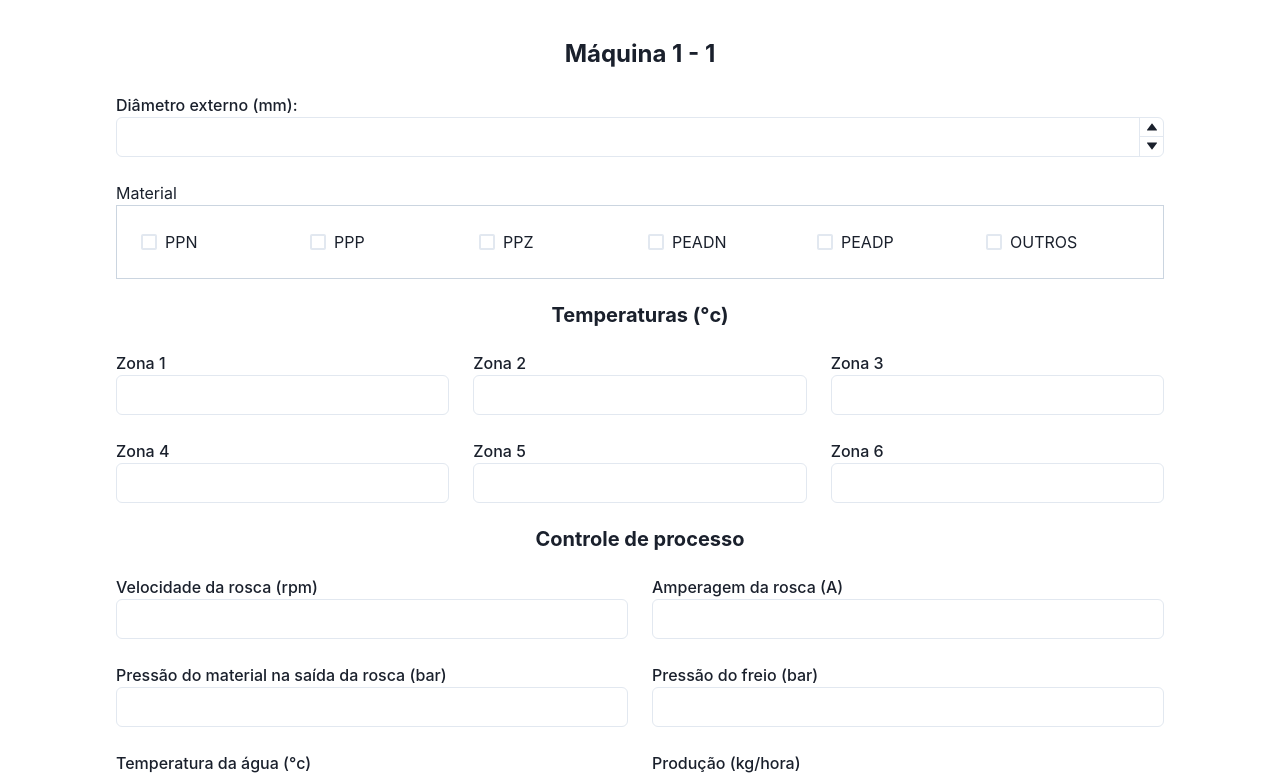
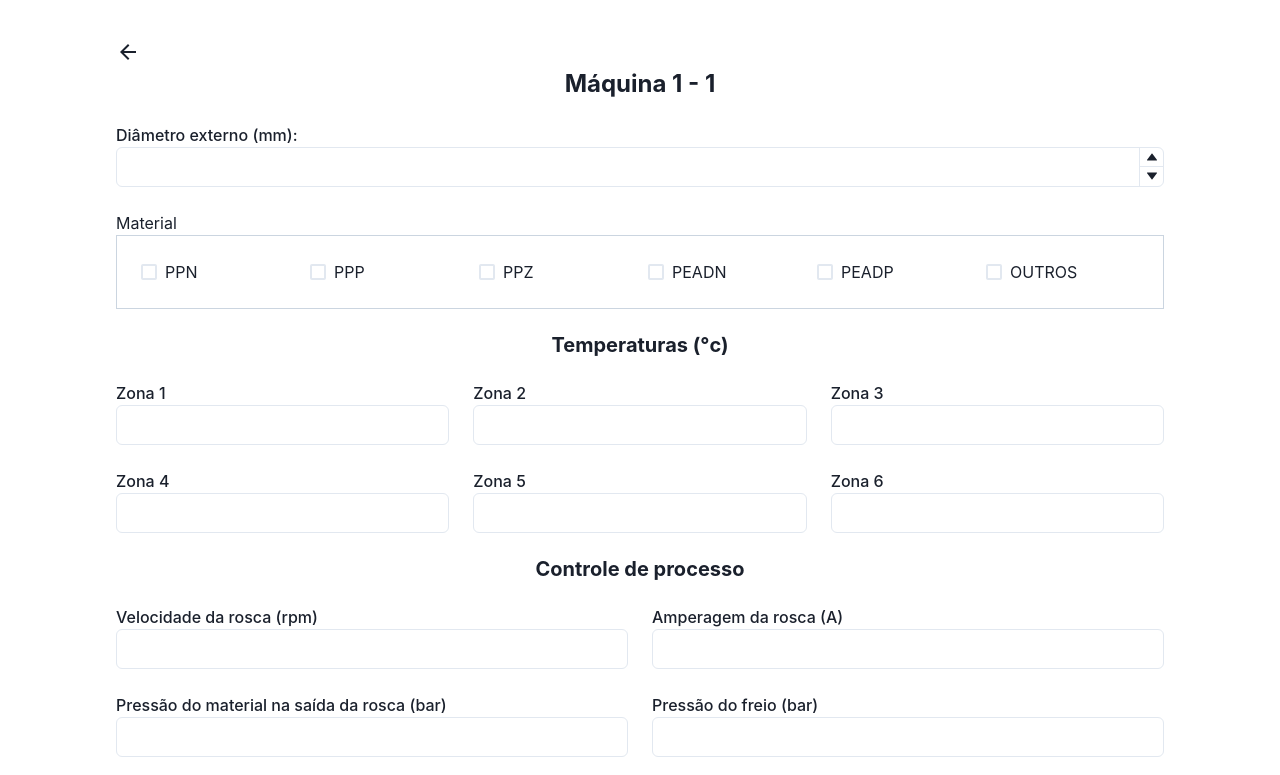
Before and after one commit to washington299/configuracao_maquinas, a Next.js app: page /machine/1/setting/1 in a window 1280 px wide. Shown: the top 775 px of the page. Built offline with nearby package versions, Linux system fonts and the light colour scheme.

Commit message:
feat: add arrow back on Setting page

```diff
--- a/src/pages/machine/[letter]/setting/[id].js
+++ b/src/pages/machine/[letter]/setting/[id].js
@@ -1,5 +1,6 @@
 import { useRouter } from 'next/router';
-import { Container, Heading } from '@chakra-ui/react';
+import { Container, Icon, Heading } from '@chakra-ui/react';
+import { ArrowBack } from '@material-ui/icons';
 
 import { formatSlugToString } from 'helpers/parsers';
 
@@ -13,6 +14,8 @@ const SettingPage = () => {
 
 	return (
 		<Container py={10}>
+			<Icon as={ArrowBack} cursor="pointer" onClick={() => router.back()} />
+
 			<Heading textAlign="center" fontSize="2xl">
 				Máquina {machineLetter} - {settingId.toUpperCase()}
 			</Heading>
```
